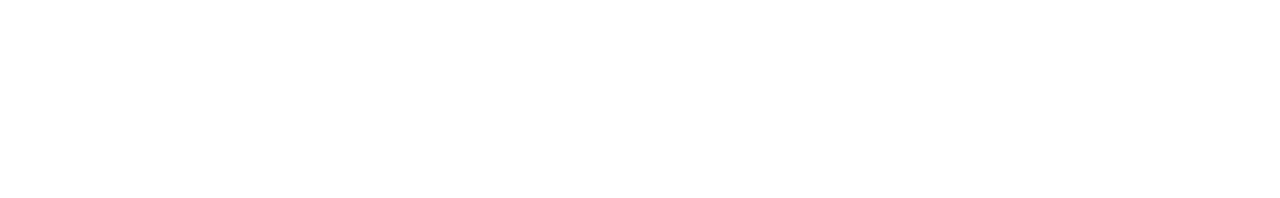
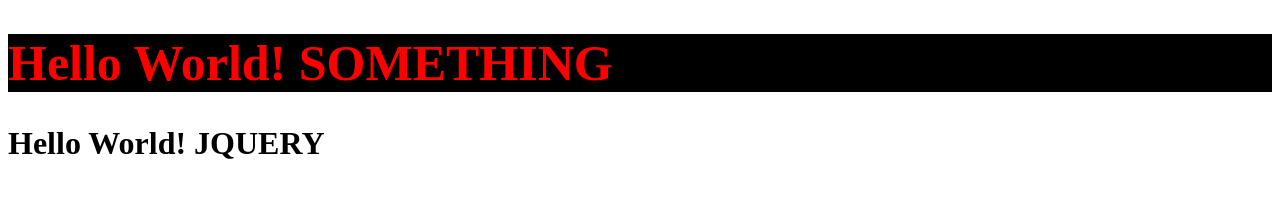
Before and after one commit to gh-tyl/javascript-fundamental-practice, a plain HTML site: page index.html in a window 1280 px wide. Drawn offline with nearby package versions, Linux system fonts and the light colour scheme.

Commit message:
done 2022-10-17

```diff
--- a/index.html
+++ b/index.html
@@ -5,17 +5,22 @@
     <meta charset="UTF-8">
     <meta http-equiv="X-UA-Compatible" content="IE=edge">
     <meta name="viewport" content="width=device-width, initial-scale=1.0">
+    <script src="https://code.jquery.com/jquery-3.6.1.min.js"
+        integrity="sha256-o88AwQnZB+VDvE9tvIXrMQaPlFFSUTR+nldQm1LuPXQ=" crossorigin="anonymous">
+        </script>
     <title>Document</title>
 </head>
 
 <body>
+
     <!-- <script src="./js/index-01.js"></script> -->
     <!-- <script src="./js/index-02.js"></script> -->
     <!-- <script src="./js/index-03.js"></script> -->
     <!-- <script src="./js/index-04.js"></script> -->
     <!-- <script src="./js/index-05.js"></script> -->
     <!-- <script src="./js/index-06.js"></script> -->
-    <script src="./js/index-07.js"></script>
+    <!-- <script src="./js/index-07.js"></script> -->
+    <script src="./js/index-08.js"></script>
 </body>
 
 </html>
--- /dev/null
+++ b/js/index-08.js
@@ -0,0 +1,20 @@
+var body = document.querySelector('body');
+var h1 = document.createElement('h1');
+h1.innerText = 'Hello World!';
+body.appendChild(h1);
+var h1 = document.createElement('h1');
+h1.innerText = 'Hello World!';
+h1.innerText += ' JQUERY';
+body.appendChild(h1);
+
+// JQUERY
+var h1 = $('h1')[0];
+$(h1).attr('class', 'title');
+$(h1).text('Hello World! SOMETHING');
+let styles = {
+    color: 'red',
+    fontSize: '50px',
+    backgroundColor: 'black'
+};
+// $(h1).css('background-color', 'pink');
+$(h1).css(styles);
```
